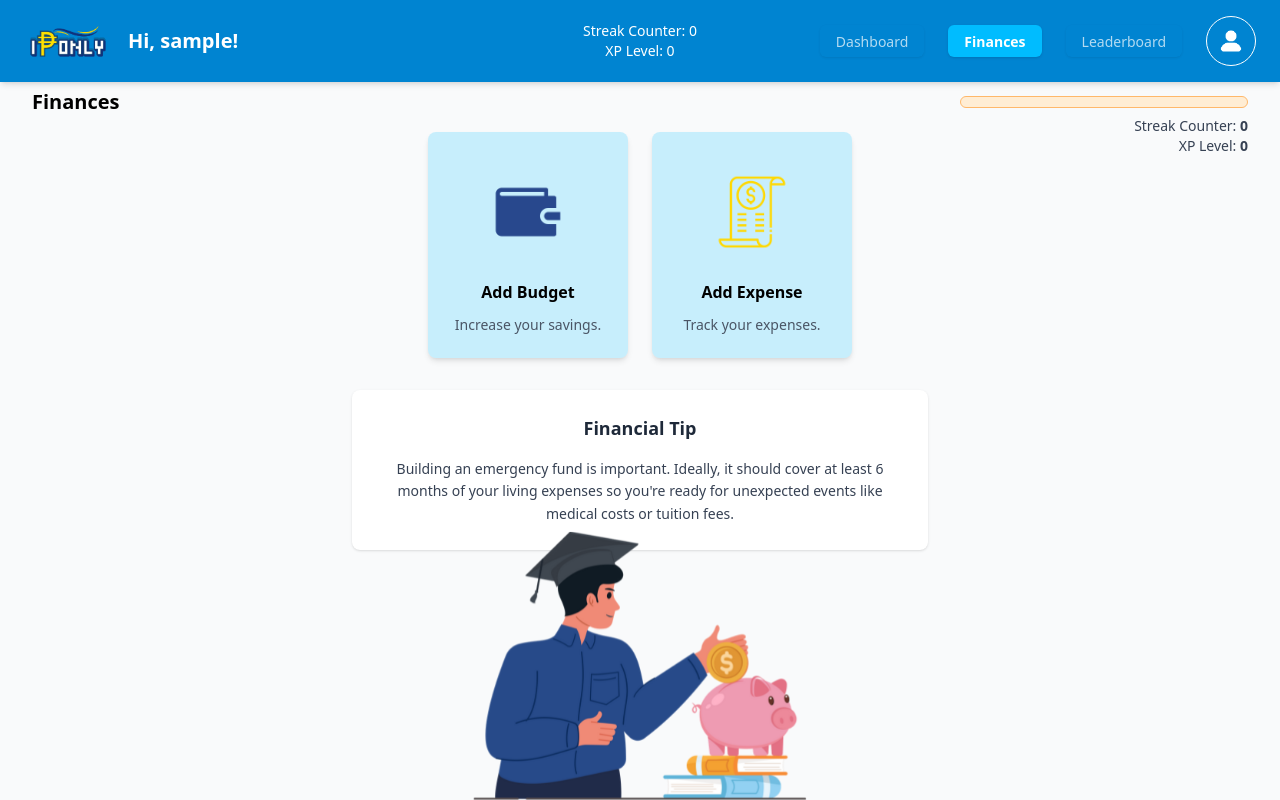
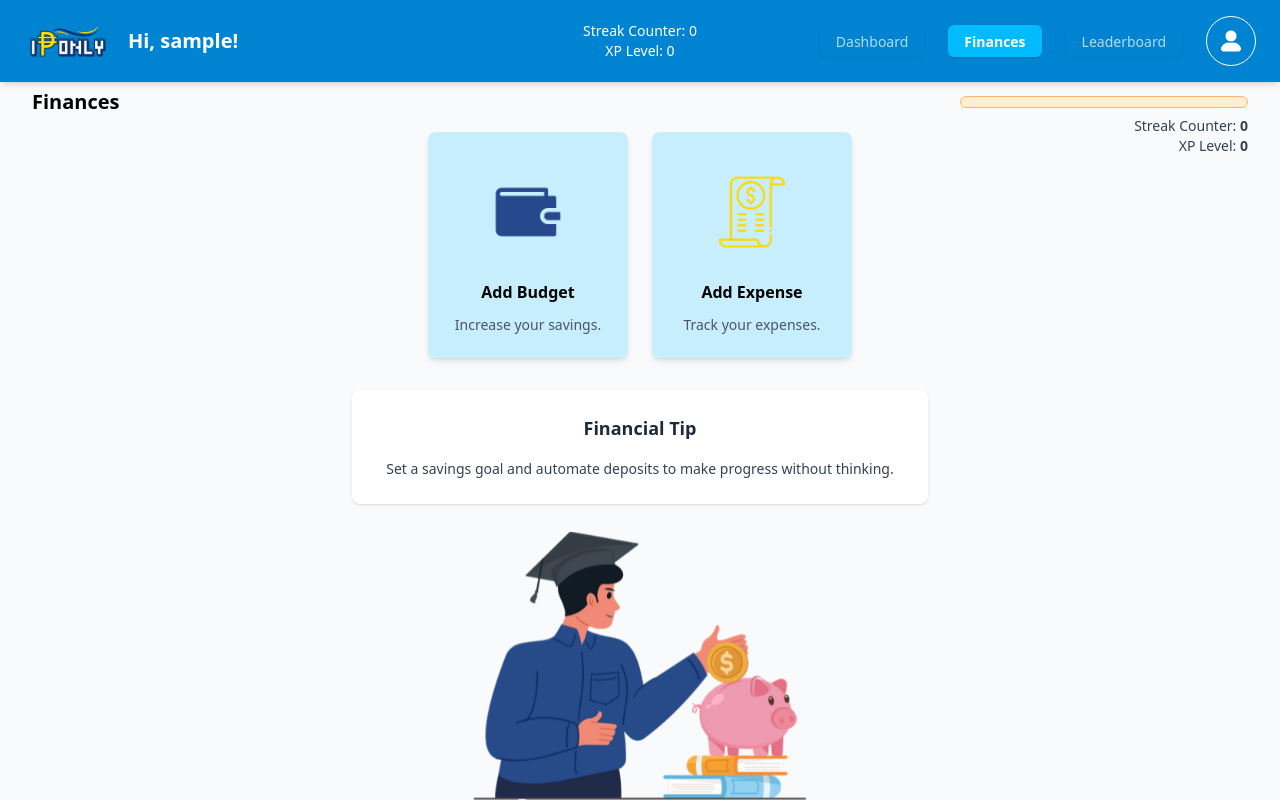
Before and after one commit to tsAntonio25/6WCSERVER-Final-Project, a Vue app in the folder finals-project-6wcserver/frontend/: page /finance in a window 1280 px wide. Built offline with nearby package versions, Linux system fonts and the light colour scheme; no server answers; sample sign-in values are in the browser's storage.

Commit message:
✨Changed tips by refreshing✨

```diff
--- a/finals-project-6wcserver/frontend/src/views/Finance.vue
+++ b/finals-project-6wcserver/frontend/src/views/Finance.vue
@@ -300,16 +300,12 @@ const tips = [
   "Invest early. Even small amounts grow significantly over time."
 ]
 
-const currentTip = ref(tips[0])
-let tipIndex = 0
-
-const rotateTips = () => {
-  tipIndex = (tipIndex + 1) % tips.length
-  currentTip.value = tips[tipIndex]
-}
+const currentTip = ref("")
 
 onMounted(() => {
-  setInterval(rotateTips, 15000) // rotates every 15 seconds
+  const randomIndex = Math.floor(Math.random() * tips.length)
+  currentTip.value = tips[randomIndex]
 })
 
+
 </script>
```
Lines whose indentation alone changed are shown as unchanged.
